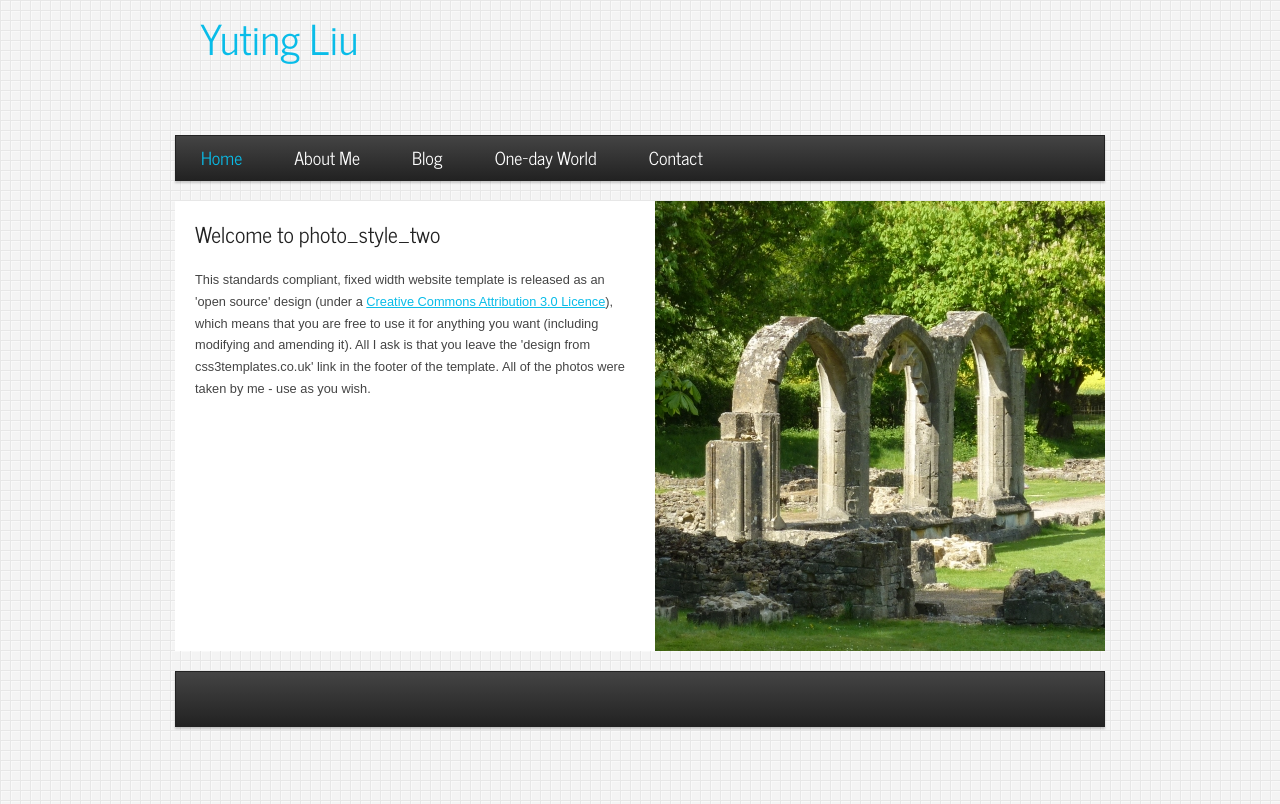
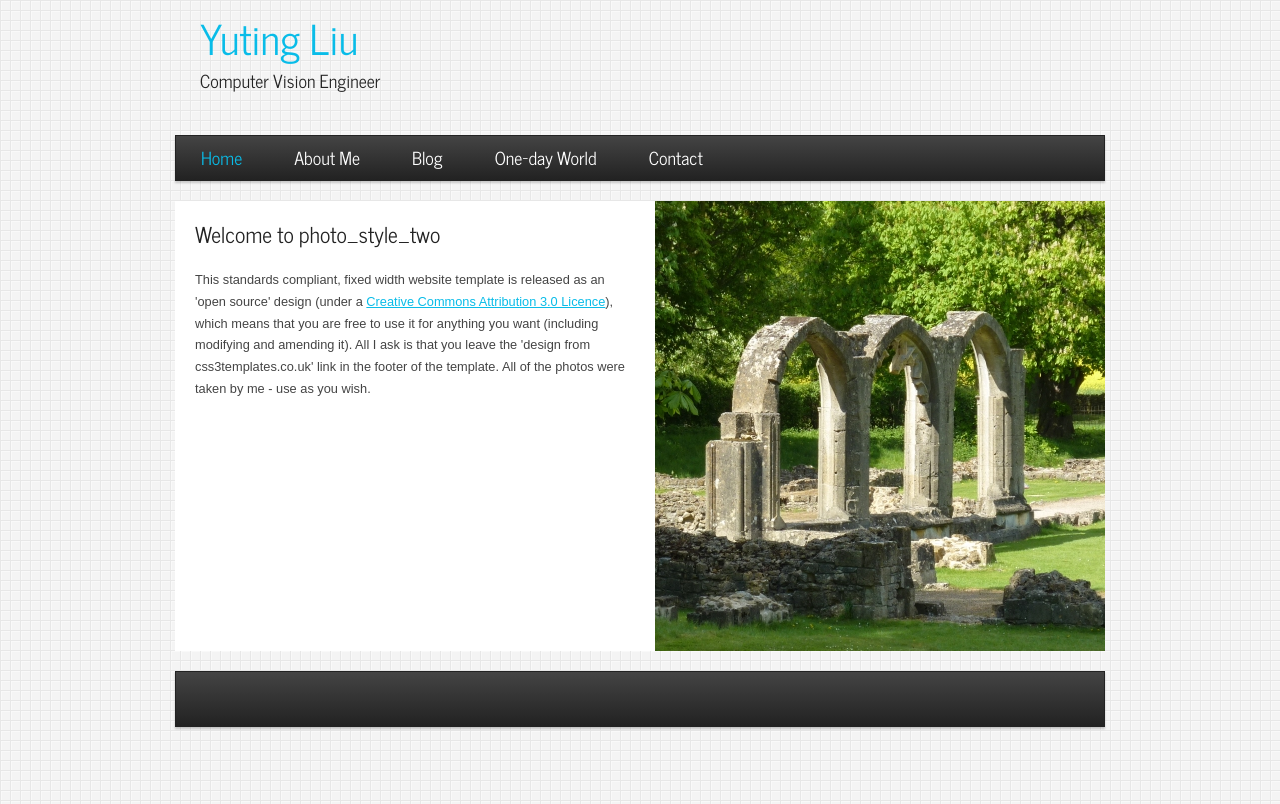
Before and after one commit to Welcome-To-RabbitHole9/Welcome-To-RabbitHole9.github.io, a plain HTML site: page index.html in a window 1280 px wide. Drawn offline with Linux system fonts and the light colour scheme.

Commit message:
Update index.html

```diff
--- a/index.html
+++ b/index.html
@@ -18,7 +18,7 @@
         <div id="logo_text">
           <!-- class="logo_colour", allows you to change the colour of the text -->
           <h1><a href="index.html"><span class="logo_colour">Yuting Liu</span></a></h1>
-<!--           <h2>Simple. Contemporary. Website Template.</h2> -->
+          <h2>Computer Vision Engineer</h2>
         </div>
       </div>
       <nav>
```
